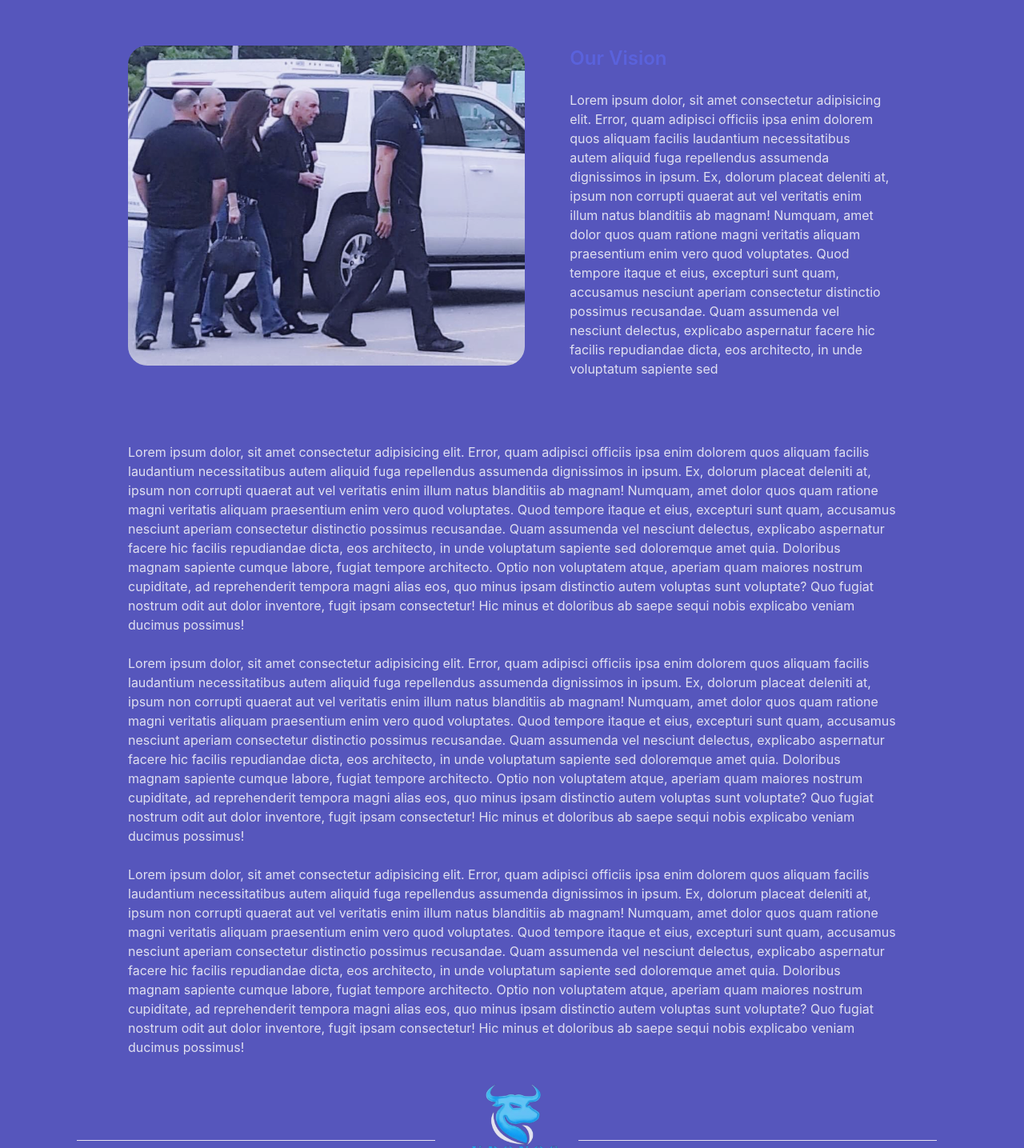
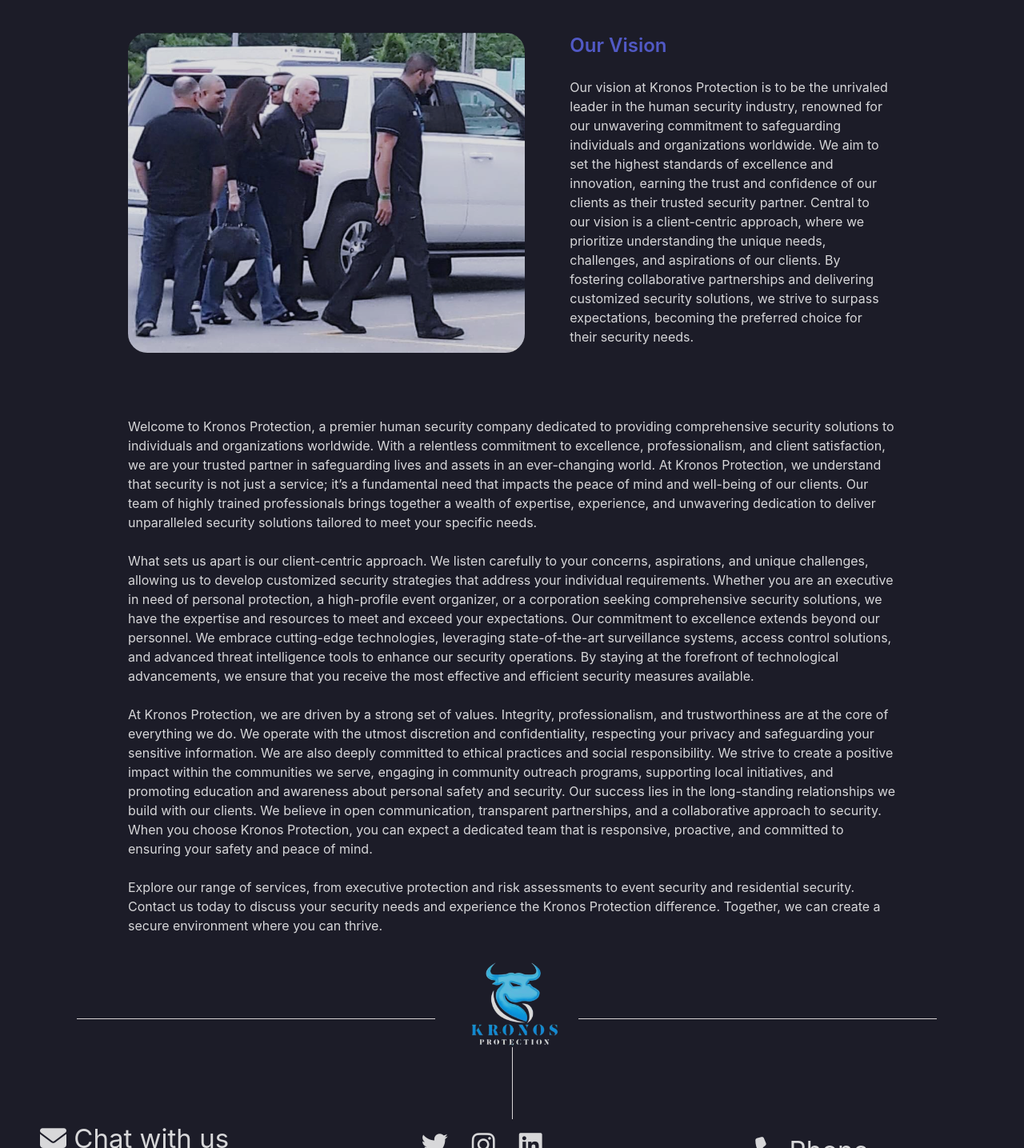
Before and after one commit to Akshita-02/KronosProtecti, a React (Create React App) app: page /about in a window 1280 px wide. Shown: the part 2355-3790 px from the top of the page at 80% size. Built offline with nearby package versions, Linux system fonts and the light colour scheme.

Commit message:
all dummy content is changed to its real content

```diff
--- a/src/App.css
+++ b/src/App.css
@@ -1,5 +1,5 @@
 body{
-  background: rgb(86,86,188);
+  background: rgb(28, 28, 40);
   opacity: 0.85;
   overflow-x: hidden;
   background: linear-gradient(0d-eg, rgba(86,86,188,1) 9%, rgba(9,8,27,1) 41%);
--- a/src/Pages/about/index.jsx
+++ b/src/Pages/about/index.jsx
@@ -15,11 +15,7 @@
         <h1 className="text-center my-4 text-[3rem] font-semibold uppercase">
           Why <span className="text-[#6fbff2]">Kronos?</span>
         </h1>
-        <TextCard
-          src={Image3}
-          orientation="flex-row"
-          text={<CtaText/>}
-        />
+        <TextCard src={Image3} orientation="flex-row" text={<CtaText />} />
 
         <section className="m-2 font-bold uppercase  flex flex-col justify-center items-center relative">
           <h2 className="xl:text-[20rem] text-[10rem]  text-[#6fbff2] md:-mt-[4rem] -mt-[3rem]">
@@ -38,18 +34,14 @@
               </h3>
               <p>
                 {" "}
-                Lorem ipsum dolor, sit amet consectetur adipisicing elit. Error,
-                quam adipisci officiis ipsa enim dolorem quos aliquam facilis
-                laudantium necessitatibus autem aliquid fuga repellendus
-                assumenda dignissimos in ipsum. Ex, dolorum placeat deleniti at,
-                ipsum non corrupti quaerat aut vel veritatis enim illum natus
-                blanditiis ab magnam! Numquam, amet dolor quos quam ratione
-                magni veritatis aliquam praesentium enim vero quod voluptates.
-                Quod tempore itaque et eius, excepturi sunt quam, accusamus
-                nesciunt aperiam consectetur distinctio possimus recusandae.
-                Quam assumenda vel nesciunt delectus, explicabo aspernatur
-                facere hic facilis repudiandae dicta, eos architecto, in unde
-                voluptatum sapiente sed
+                At Kronos Protection, our mission is to safeguard individuals
+                and organizations by providing comprehensive human security
+                solutions. We are dedicated to ensuring the safety, well-being,
+                and peace of mind of our clients in today’s ever-changing world.
+                Through the expertise of our highly trained professionals and
+                the use of advanced technologies, we create a secure environment
+                where individuals can thrive and organizations can operate with
+                confidence.
               </p>
             </article>
             <ImageContainer
@@ -68,79 +60,72 @@
               </h3>
               <p>
                 {" "}
-                Lorem ipsum dolor, sit amet consectetur adipisicing elit. Error,
-                quam adipisci officiis ipsa enim dolorem quos aliquam facilis
-                laudantium necessitatibus autem aliquid fuga repellendus
-                assumenda dignissimos in ipsum. Ex, dolorum placeat deleniti at,
-                ipsum non corrupti quaerat aut vel veritatis enim illum natus
-                blanditiis ab magnam! Numquam, amet dolor quos quam ratione
-                magni veritatis aliquam praesentium enim vero quod voluptates.
-                Quod tempore itaque et eius, excepturi sunt quam, accusamus
-                nesciunt aperiam consectetur distinctio possimus recusandae.
-                Quam assumenda vel nesciunt delectus, explicabo aspernatur
-                facere hic facilis repudiandae dicta, eos architecto, in unde
-                voluptatum sapiente sed
+                Our vision at Kronos Protection is to be the unrivaled leader in
+                the human security industry, renowned for our unwavering
+                commitment to safeguarding individuals and organizations
+                worldwide. We aim to set the highest standards of excellence and
+                innovation, earning the trust and confidence of our clients as
+                their trusted security partner. Central to our vision is a
+                client-centric approach, where we prioritize understanding the
+                unique needs, challenges, and aspirations of our clients. By
+                fostering collaborative partnerships and delivering customized
+                security solutions, we strive to surpass expectations, becoming
+                the preferred choice for their security needs.
               </p>
             </article>
           </div>
         </section>
         <section className="gap-6 flex flex-col">
           <p>
-            Lorem ipsum dolor, sit amet consectetur adipisicing elit. Error,
-            quam adipisci officiis ipsa enim dolorem quos aliquam facilis
-            laudantium necessitatibus autem aliquid fuga repellendus assumenda
-            dignissimos in ipsum. Ex, dolorum placeat deleniti at, ipsum non
-            corrupti quaerat aut vel veritatis enim illum natus blanditiis ab
-            magnam! Numquam, amet dolor quos quam ratione magni veritatis
-            aliquam praesentium enim vero quod voluptates. Quod tempore itaque
-            et eius, excepturi sunt quam, accusamus nesciunt aperiam consectetur
-            distinctio possimus recusandae. Quam assumenda vel nesciunt
-            delectus, explicabo aspernatur facere hic facilis repudiandae dicta,
-            eos architecto, in unde voluptatum sapiente sed doloremque amet
-            quia. Doloribus magnam sapiente cumque labore, fugiat tempore
-            architecto. Optio non voluptatem atque, aperiam quam maiores nostrum
-            cupiditate, ad reprehenderit tempora magni alias eos, quo minus
-            ipsam distinctio autem voluptas sunt voluptate? Quo fugiat nostrum
-            odit aut dolor inventore, fugit ipsam consectetur! Hic minus et
-            doloribus ab saepe sequi nobis explicabo veniam ducimus possimus!
+            Welcome to Kronos Protection, a premier human security company
+            dedicated to providing comprehensive security solutions to
+            individuals and organizations worldwide. With a relentless
+            commitment to excellence, professionalism, and client satisfaction,
+            we are your trusted partner in safeguarding lives and assets in an
+            ever-changing world. At Kronos Protection, we understand that
+            security is not just a service; it’s a fundamental need that impacts
+            the peace of mind and well-being of our clients. Our team of highly
+            trained professionals brings together a wealth of expertise,
+            experience, and unwavering dedication to deliver unparalleled
+            security solutions tailored to meet your specific needs.
           </p>
           <p>
-            Lorem ipsum dolor, sit amet consectetur adipisicing elit. Error,
-            quam adipisci officiis ipsa enim dolorem quos aliquam facilis
-            laudantium necessitatibus autem aliquid fuga repellendus assumenda
-            dignissimos in ipsum. Ex, dolorum placeat deleniti at, ipsum non
-            corrupti quaerat aut vel veritatis enim illum natus blanditiis ab
-            magnam! Numquam, amet dolor quos quam ratione magni veritatis
-            aliquam praesentium enim vero quod voluptates. Quod tempore itaque
-            et eius, excepturi sunt quam, accusamus nesciunt aperiam consectetur
-            distinctio possimus recusandae. Quam assumenda vel nesciunt
-            delectus, explicabo aspernatur facere hic facilis repudiandae dicta,
-            eos architecto, in unde voluptatum sapiente sed doloremque amet
-            quia. Doloribus magnam sapiente cumque labore, fugiat tempore
-            architecto. Optio non voluptatem atque, aperiam quam maiores nostrum
-            cupiditate, ad reprehenderit tempora magni alias eos, quo minus
-            ipsam distinctio autem voluptas sunt voluptate? Quo fugiat nostrum
-            odit aut dolor inventore, fugit ipsam consectetur! Hic minus et
-            doloribus ab saepe sequi nobis explicabo veniam ducimus possimus!
+            What sets us apart is our client-centric approach. We listen
+            carefully to your concerns, aspirations, and unique challenges,
+            allowing us to develop customized security strategies that address
+            your individual requirements. Whether you are an executive in need
+            of personal protection, a high-profile event organizer, or a
+            corporation seeking comprehensive security solutions, we have the
+            expertise and resources to meet and exceed your expectations. Our
+            commitment to excellence extends beyond our personnel. We embrace
+            cutting-edge technologies, leveraging state-of-the-art surveillance
+            systems, access control solutions, and advanced threat intelligence
+            tools to enhance our security operations. By staying at the
+            forefront of technological advancements, we ensure that you receive
+            the most effective and efficient security measures available.
           </p>
           <p>
-            Lorem ipsum dolor, sit amet consectetur adipisicing elit. Error,
-            quam adipisci officiis ipsa enim dolorem quos aliquam facilis
-            laudantium necessitatibus autem aliquid fuga repellendus assumenda
-            dignissimos in ipsum. Ex, dolorum placeat deleniti at, ipsum non
-            corrupti quaerat aut vel veritatis enim illum natus blanditiis ab
-            magnam! Numquam, amet dolor quos quam ratione magni veritatis
-            aliquam praesentium enim vero quod voluptates. Quod tempore itaque
-            et eius, excepturi sunt quam, accusamus nesciunt aperiam consectetur
-            distinctio possimus recusandae. Quam assumenda vel nesciunt
-            delectus, explicabo aspernatur facere hic facilis repudiandae dicta,
-            eos architecto, in unde voluptatum sapiente sed doloremque amet
-            quia. Doloribus magnam sapiente cumque labore, fugiat tempore
-            architecto. Optio non voluptatem atque, aperiam quam maiores nostrum
-            cupiditate, ad reprehenderit tempora magni alias eos, quo minus
-            ipsam distinctio autem voluptas sunt voluptate? Quo fugiat nostrum
-            odit aut dolor inventore, fugit ipsam consectetur! Hic minus et
-            doloribus ab saepe sequi nobis explicabo veniam ducimus possimus!
+            At Kronos Protection, we are driven by a strong set of values.
+            Integrity, professionalism, and trustworthiness are at the core of
+            everything we do. We operate with the utmost discretion and
+            confidentiality, respecting your privacy and safeguarding your
+            sensitive information. We are also deeply committed to ethical
+            practices and social responsibility. We strive to create a positive
+            impact within the communities we serve, engaging in community
+            outreach programs, supporting local initiatives, and promoting
+            education and awareness about personal safety and security. Our
+            success lies in the long-standing relationships we build with our
+            clients. We believe in open communication, transparent partnerships,
+            and a collaborative approach to security. When you choose Kronos
+            Protection, you can expect a dedicated team that is responsive,
+            proactive, and committed to ensuring your safety and peace of mind.
+          </p>
+          <p>
+            Explore our range of services, from executive protection and risk
+            assessments to event security and residential security. Contact us
+            today to discuss your security needs and experience the Kronos
+            Protection difference. Together, we can create a secure environment
+            where you can thrive.
           </p>
         </section>
       </section>
--- a/src/Pages/contact/index.jsx
+++ b/src/Pages/contact/index.jsx
@@ -28,24 +28,21 @@
             <AiOutlineMail className=" text-[2rem]  font-bold" />
             <div className="flex-col md:w-[80%] w-[100%]">
               <h2 className="text-2xl"> Chat with us</h2>
-              <p>Lorem ipsum dolor</p>
+              <p>k.security@icloud.com</p>
             </div>
           </div>
           <div className=" flex md:flex-row flex-col gap-[2rem] md:text-start text-center md:items-start items-center">
             <BsTelephoneOutbound className=" text-[2rem]  font-bold" />
             <div className="flex-col md:w-[80%] w-[100%]">
               <h2 className="text-2xl"> Phone</h2>
-              <p>Lorem ipsum dolor, sit amet consectetur.</p>
+              <p>+1(905)321-5540</p>
             </div>
           </div>
           <div className=" flex md:flex-row flex-col gap-[2rem] md:text-start text-center md:items-start items-center">
             <SlLocationPin className=" text-[2rem]  font-bold" />
             <div className="flex-col md:w-[80%] w-[100%] ">
               <h2 className="text-2xl"> Office</h2>
-              <p>
-                Lorem ipsum dolor, sit amet consectetur adipisicing elit. Error,
-                quam adipisci officiis
-              </p>
+              <p>xyz@street.com</p>
             </div>
           </div>
         </div>
@@ -138,22 +135,24 @@
 
       <p>
         {" "}
-        Lorem ipsum dolor, sit amet consectetur adipisicing elit. Error, quam
-        adipisci officiis ipsa enim dolorem quos aliquam facilis laudantium
-        necessitatibus autem aliquid fuga repellendus assumenda dignissimos in
-        ipsum. Ex, dolorum placeat deleniti at, ipsum non corrupti quaerat aut
-        vel veritatis enim illum natus blanditiis ab magnam! Numquam, amet dolor
-        quos quam ratione magni veritatis aliquam praesentium enim vero quod
-        voluptates. Quod tempore itaque et eius, excepturi sunt quam, accusamus
-        nesciunt aperiam consectetur distinctio possimus recusandae. Quam
-        assumenda vel nesciunt delectus, explicabo aspernatur facere hic facilis
-        repudiandae dicta, eos architecto, in unde voluptatum sapiente sed
-        doloremque amet quia. Doloribus magnam sapiente cumque labore, fugiat
-        tempore architecto. Optio non voluptatem atque, aperiam quam maiores
-        nostrum cupiditate, ad reprehenderit tempora magni alias eos, quo minus
-        ipsam distinctio autem voluptas sunt voluptate? Quo fugiat nostrum odit
-        aut dolor inventore, fugit ipsam consectetur! Hic minus et doloribus ab
-        saepe sequi nobis explicabo veniam ducimus possimus!
+        Our team of highly trained professionals is ready to address your
+        security concerns promptly and efficiently. Whether you require security
+        services for your home, business, event, or any other setting, Kronos
+        Protection Security Company is here to ensure your safety and peace of
+        mind.
+      </p>
+
+      <p>
+        {" "}
+        No matter the size or complexity of your security needs, we are equipped
+        to handle them with utmost professionalism and care. At Kronos
+        Protection Security Company, we prioritize your safety and security
+        above all else.
+      </p>
+      <p>
+        {" "}
+        To get in touch with us, please fill out the form below, and one of our
+        representatives will contact you shortly:
       </p>
       <form>
         <h3 className="text-center text-2xl font-semibold mb-[4rem]">
```
